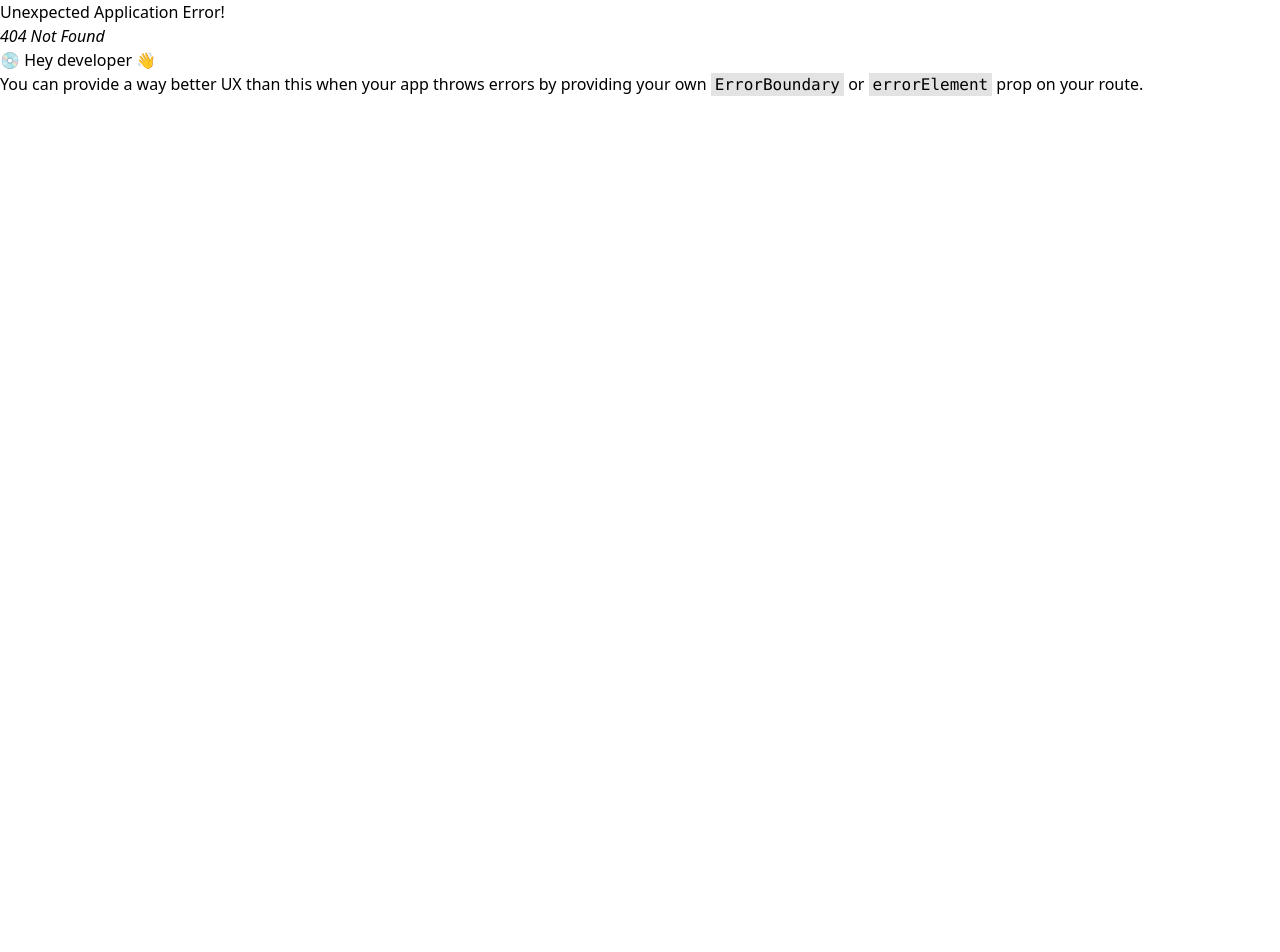
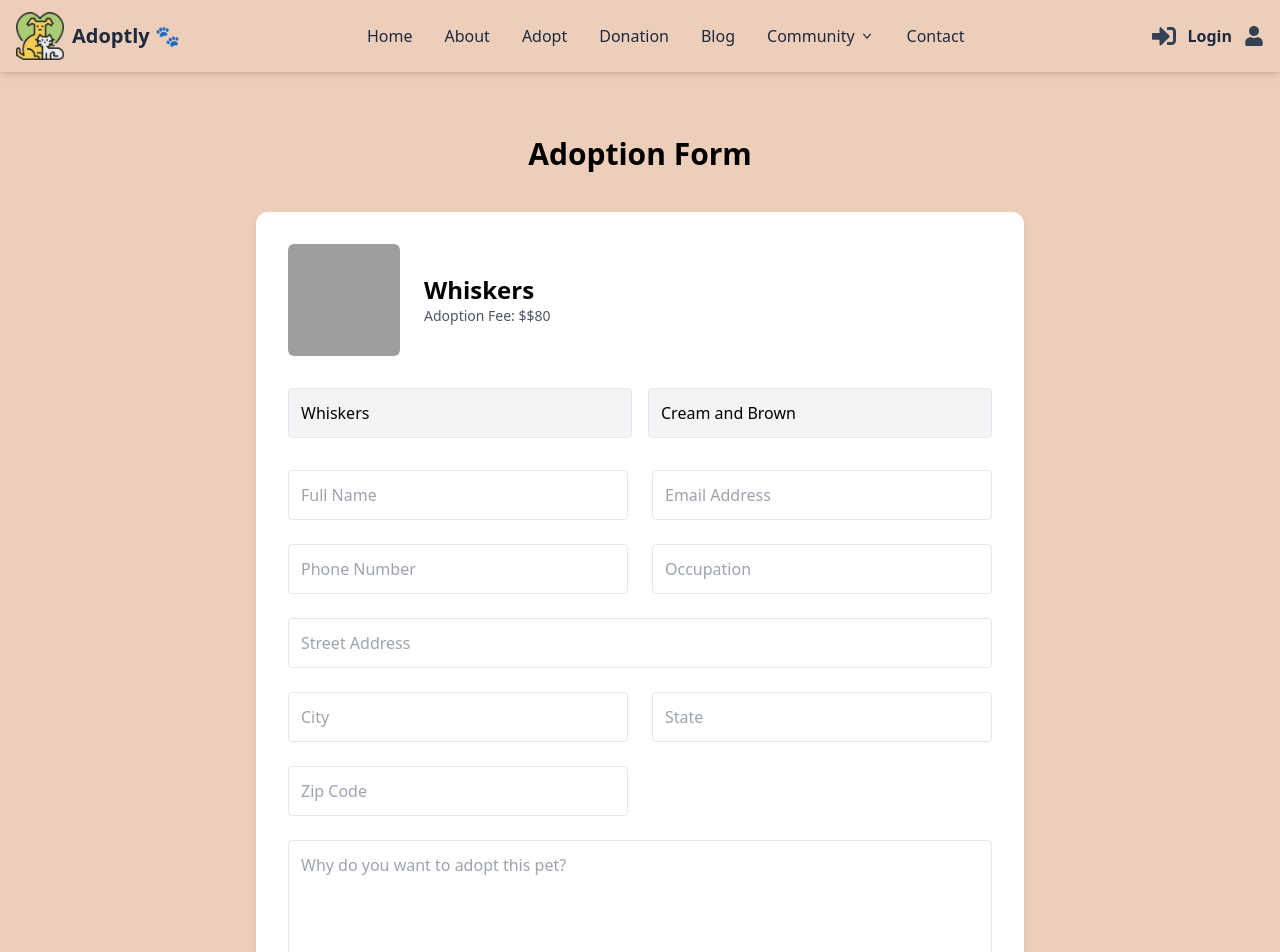
Before and after one commit to Tanha234/Adoptly, a React (Vite) app: page /adopt/1 in a window 1280 px wide. Before the commit this address had no page. Shown: the top 952 px of the page. Before the commit the page ends 800 px from the top, so only its background shows below. Built offline with nearby package versions, Linux system fonts and the light colour scheme; grey boxes are pictures that could not be loaded.

Commit message:
addoption form added

```diff
--- /dev/null
+++ b/src/components/AdoptionForm/AdoptionForm.jsx
@@ -0,0 +1,129 @@
+import { useParams } from "react-router-dom";
+import { useEffect, useState } from "react";
+import Swal from "sweetalert2";
+import { useNavigate } from "react-router-dom";
+
+
+export default function AdoptionForm() {
+  const { id } = useParams();
+  const [pet, setPet] = useState(null);
+  const navigate = useNavigate();
+
+  const [formData, setFormData] = useState({
+    name: "",
+    email: "",
+    phone: "",
+    occupation: "",
+    address: "",
+    city: "",
+    state: "",
+    zip: "",
+    reason: "",
+    otherPets: "",
+    homeEnv: "",
+    agreement: false,
+  });
+
+  useEffect(() => {
+    fetch("/data.json")
+      .then((res) => res.json())
+      .then((data) => {
+        const selectedPet = data.find((p) => p.id.toString() === id);
+        setPet(selectedPet);
+      });
+  }, [id]);
+
+  const handleChange = (e) => {
+    const { name, value, type, checked } = e.target;
+    setFormData({
+      ...formData,
+      [name]: type === "checkbox" ? checked : value,
+    });
+  };
+
+  const handleSubmit = (e) => {
+    e.preventDefault();
+
+    // Check if any field is empty
+    const allFieldsFilled = Object.entries(formData).every(
+      ([key, value]) =>
+        key === "agreement" ? value === true : value.trim() !== ""
+    );
+
+    if (!allFieldsFilled) {
+      Swal.fire("Incomplete", "Please fill in all the fields!", "warning");
+      return;
+    }
+
+    // Show success alert
+    Swal.fire(
+      "Request Accepted",
+      "Your adoption request is accepted. We will update you soon!",
+      "success"
+    )
+    .then(() => {
+        navigate("/pets"); // Navigate to Pets page
+    });
+    // Optionally clear the form
+    setFormData({
+      name: "",
+      email: "",
+      phone: "",
+      occupation: "",
+      address: "",
+      city: "",
+      state: "",
+      zip: "",
+      reason: "",
+      otherPets: "",
+      homeEnv: "",
+      agreement: false,
+    });
+  };
+
+  if (!pet) return <div className="text-center py-20 text-xl">Loading...</div>;
+
+  return (
+    <div className="min-h-screen bg-accent py-16 px-6 md:px-24">
+      <h2 className="text-3xl font-bold text-center mb-10">Adoption Form</h2>
+      <div className="bg-white rounded-xl shadow-md p-8 max-w-3xl mx-auto">
+        <div className="flex items-center gap-6 mb-8">
+          <img src={pet.image} alt={pet.name} className="w-28 h-28 rounded-md object-cover" />
+          <div>
+            <h3 className="text-2xl font-semibold">{pet.name}</h3>
+            <p className="text-sm text-gray-600">Adoption Fee: ${pet.adoption_fee || 50}</p>
+          </div>
+        </div>
+
+        {/* Pet Details */}
+        <div className="grid grid-cols-1 md:grid-cols-2 gap-4 mb-8">
+          <input value={pet.name} disabled className="w-full p-3 border bg-gray-100 rounded" />
+           <input value={pet.color || "Unknown"} disabled className="w-full p-3 border bg-gray-100 rounded" />
+
+        </div>
+
+        {/* Adoption Form */}
+        <form onSubmit={handleSubmit} className="grid grid-cols-1 md:grid-cols-2 gap-6">
+          <input name="name" value={formData.name} onChange={handleChange} placeholder="Full Name" className="w-full p-3 border rounded" required />
+          <input name="email" value={formData.email} onChange={handleChange} type="email" placeholder="Email Address" className="w-full p-3 border rounded" required />
+          <input name="phone" value={formData.phone} onChange={handleChange} type="tel" placeholder="Phone Number" className="w-full p-3 border rounded" required />
+          <input name="occupation" value={formData.occupation} onChange={handleChange} placeholder="Occupation" className="w-full p-3 border rounded" required />
+          <input name="address" value={formData.address} onChange={handleChange} placeholder="Street Address" className="w-full p-3 border rounded col-span-2" required />
+          <input name="city" value={formData.city} onChange={handleChange} placeholder="City" className="w-full p-3 border rounded" required />
+          <input name="state" value={formData.state} onChange={handleChange} placeholder="State" className="w-full p-3 border rounded" required />
+          <input name="zip" value={formData.zip} onChange={handleChange} placeholder="Zip Code" className="w-full p-3 border rounded" required />
+          <textarea name="reason" value={formData.reason} onChange={handleChange} placeholder="Why do you want to adopt this pet?" className="w-full p-3 border rounded col-span-2" rows="4" required />
+          <textarea name="otherPets" value={formData.otherPets} onChange={handleChange} placeholder="Do you have any other pets?" className="w-full p-3 border rounded col-span-2" rows="3" required />
+          <textarea name="homeEnv" value={formData.homeEnv} onChange={handleChange} placeholder="Describe your home environment" className="w-full p-3 border rounded col-span-2" rows="3" required />
+          <label className="flex items-center col-span-2">
+            <input type="checkbox" name="agreement" checked={formData.agreement} onChange={handleChange} className="mr-2" />
+            I agree to a home visit and understand the adoption responsibilities.
+          </label>
+          <button type="submit" className="w-full md:col-span-2 bg-red-500 text-white py-3 rounded hover:bg-red-600 transition">
+            Submit Application
+          </button>
+        </form>
+      </div>
+    </div>
+  );
+}
--- a/src/components/PetDetails/PetDetails.jsx
+++ b/src/components/PetDetails/PetDetails.jsx
@@ -58,9 +58,13 @@ export default function PetDetails() {
             <p><strong>Breed:</strong> {pet.breed}</p>
             <p><strong>Size:</strong> {pet.size}</p>
             <p className="text-sm italic mt-2">{pet.short_description || "Ready for a new home!"}</p>
-            <button className="mt-4 w-32 bg-red-500 text-white py-2 rounded hover:bg-red-600">
-              Adopt Now!
-            </button>
+            <Link
+  to={`/adopt/${pet.id}`}
+  className="mt-4 w-32 bg-red-500 text-white py-2 rounded text-center hover:bg-red-600"
+>
+  Adopt Now!
+</Link>
+
           </div>
         </div>
 
```
Also changed, not shown: src/main.jsx (+7 -0 lines).
